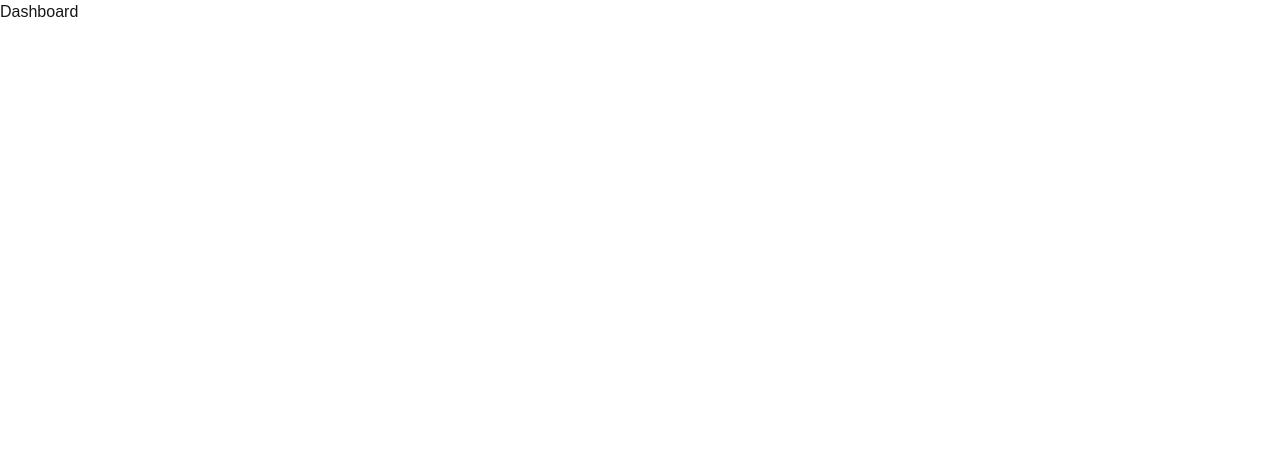
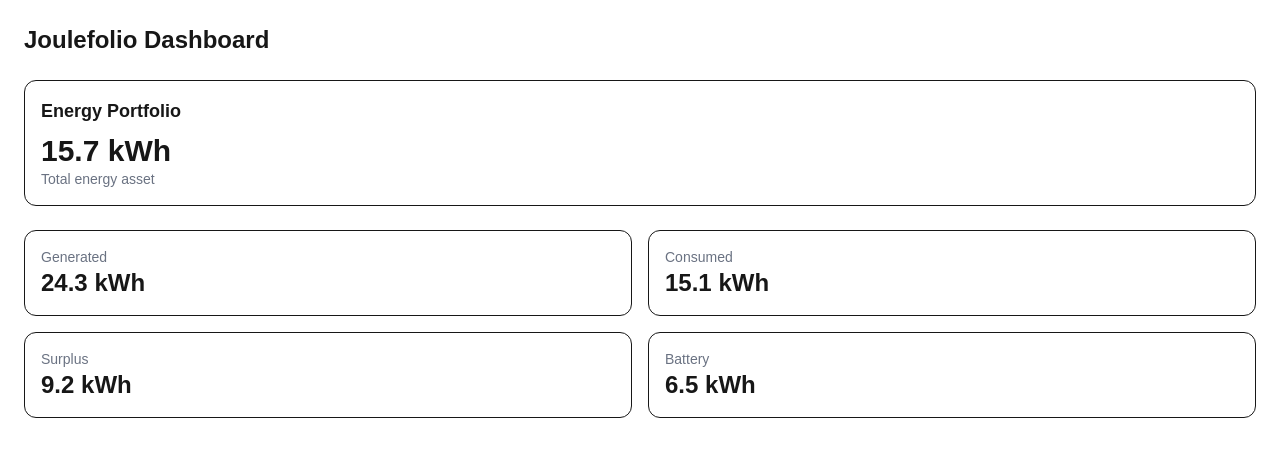
Before and after one commit to jysaa5/joulefolio, a Next.js app: page /dashboard in a window 1280 px wide. Shown: the top 456 px of the page. Built offline with nearby package versions, Linux system fonts and the light colour scheme.

Commit message:
feat: display energy summary data on dashboard

```diff
--- a/src/app/dashboard/page.tsx
+++ b/src/app/dashboard/page.tsx
@@ -1,3 +1,39 @@
+import { energySummary } from "@/shared/mock/energyMock";
+
 export default function DashboardPage() {
-  return <div>Dashboard</div>;
+  const totalAsset = energySummary.surplus + energySummary.battery;
+
+  return (
+    <main className="p-6">
+      <h1 className="text-2xl font-bold">Joulefolio Dashboard</h1>
+
+      <section className="mt-6 rounded-xl border p-4">
+        <h2 className="text-lg font-semibold">Energy Portfolio</h2>
+        <p className="mt-2 text-3xl font-bold">{totalAsset.toFixed(1)} kWh</p>
+        <p className="text-sm text-gray-500">Total energy asset</p>
+      </section>
+
+      <section className="mt-6 grid gap-4 md:grid-cols-2">
+        <div className="rounded-xl border p-4">
+          <p className="text-sm text-gray-500">Generated</p>
+          <p className="text-2xl font-semibold">{energySummary.generated} kWh</p>
+        </div>
+
+        <div className="rounded-xl border p-4">
+          <p className="text-sm text-gray-500">Consumed</p>
+          <p className="text-2xl font-semibold">{energySummary.consumed} kWh</p>
+        </div>
+
+        <div className="rounded-xl border p-4">
+          <p className="text-sm text-gray-500">Surplus</p>
+          <p className="text-2xl font-semibold">{energySummary.surplus} kWh</p>
+        </div>
+
+        <div className="rounded-xl border p-4">
+          <p className="text-sm text-gray-500">Battery</p>
+          <p className="text-2xl font-semibold">{energySummary.battery} kWh</p>
+        </div>
+      </section>
+    </main>
+  );
 }
--- a/src/entities/energy/model/types.ts
+++ b/src/entities/energy/model/types.ts
@@ -1,3 +1,9 @@
+/**
+ * generated: 생산한 에너지
+ * consumed: 사용한 에너지
+ * surplus: 남는 에너지 (generated - consumed)
+ * battery: 저장된 에너지
+ */
 export type EnergySummary = {
   generated: number;
   consumed: number;
--- a/src/shared/mock/energyMock.ts
+++ b/src/shared/mock/energyMock.ts
@@ -1,4 +1,6 @@
-export const energySummary = {
+import { EnergySummary } from '@/entities/energy/model/types';
+
+export const energySummary: EnergySummary = {
   generated: 24.3,
   consumed: 15.1,
   surplus: 9.2,
```
